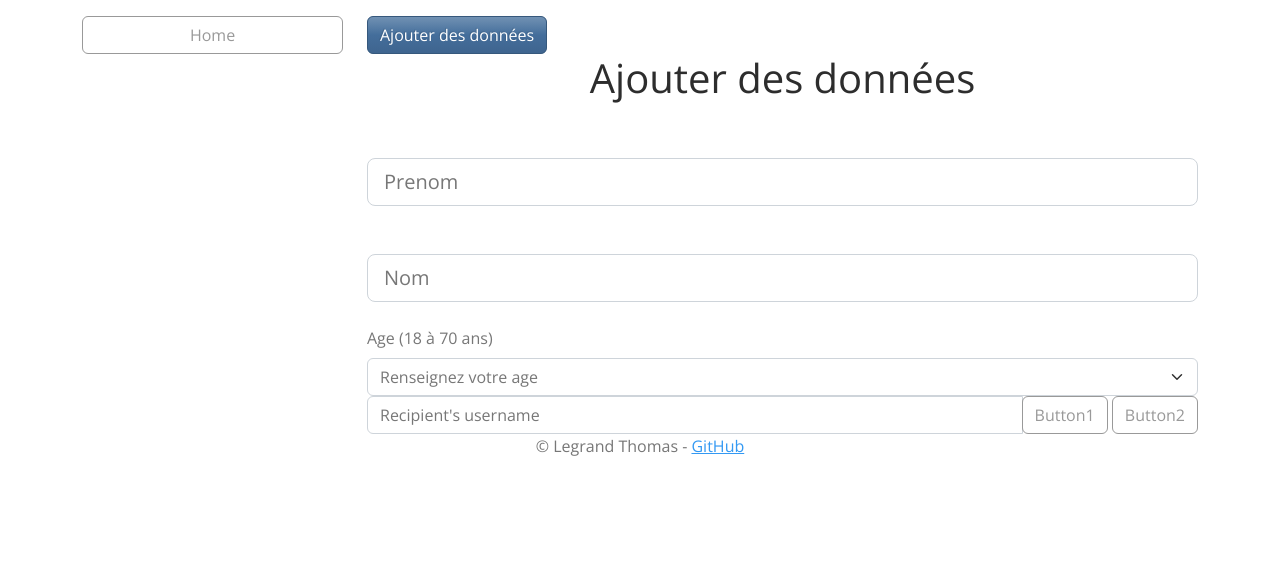
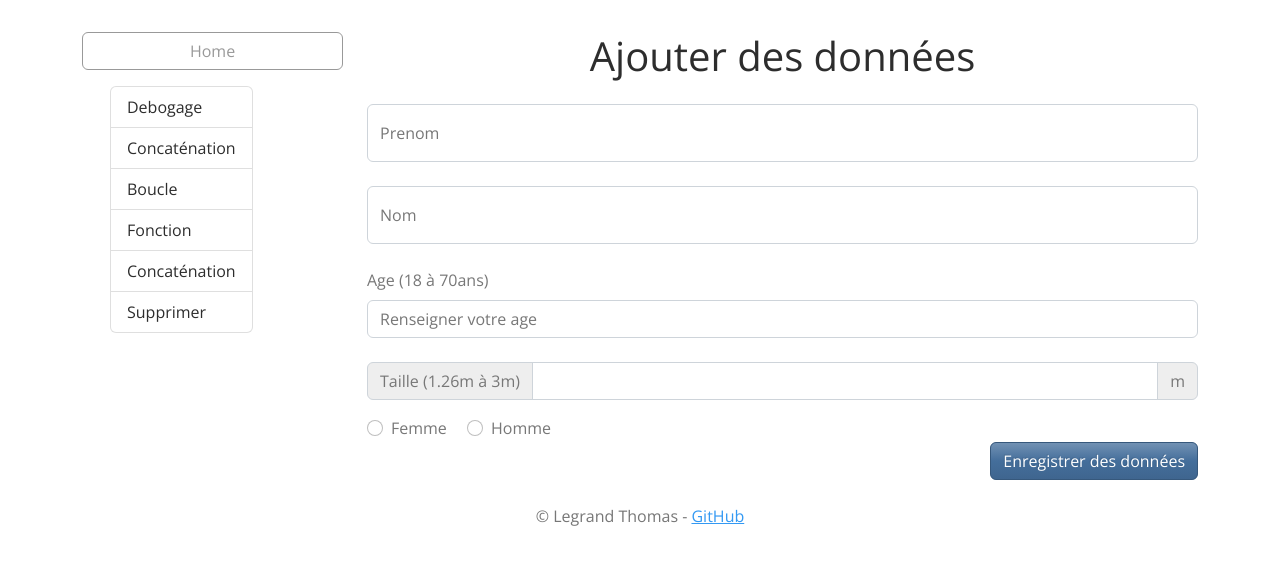
Before and after one commit to LegrandThomas/bonphp, a PHP site: page /index.php?add in a window 1280 px wide. Shown: the part 236-800 px from the top of the page. Run offline with PHP 8.4, Linux system fonts and the light colour scheme; some libraries are stand-ins or nearby versions.

Commit message:
prise de tête ^^

```diff
--- a/includes/form.inc.html
+++ b/includes/form.inc.html
@@ -1,31 +1,55 @@
+
+
 <p class="h1 text-center">Ajouter des données</p>
+<form action="index.php" method="POST">
 
-<div class="form-group">
-    <label class="col-form-label col-form-label-lg mt-4" for="inputLarge"></label>
-    <input class="form-control form-control-lg" type="text" placeholder="Prenom" id="inputLarge">
-</div>
-<div class="form-group">
-    <label class="col-form-label col-form-label-lg mt-4" for="inputLarge"></label>
-    <input class="form-control form-control-lg" type="text" placeholder="Nom" id="inputLarge">
-</div>
+
+
+    <div class="form-floating">
+        <input type="text" class="form-control mt-4" id="floatingPassword" placeholder="Prenom" name="Prenom">
+        <label for="floatingPassword">Prenom</label>
+    </div>
+    <div class="form-floating">
+        <input type="text" class="form-control mt-4" id="floatingPassword" placeholder="Nom" name="Nom">
+        <label for="floatingPassword">Nom</label>
+    </div>
+
+
+
 
     <div class="form-group">
-    <label for="exampleSelect2" class="form-label mt-4">Age (18 à 70 ans) </label>
-        <select class="form-select " size="1" id="exampleSelect2">
-            <option>Renseignez votre age</option>
-        <option>17</option>
-        <option>18</option>
-        <option>19</option>
-        </select>
+        <label for="basic-url"
+        class="form-label mt-4">Age (18 à 70ans)</label>
+        <div class="input-group mb-3">
+        <input type="number" class="form-control" id="replyNumber" min="18" max="70" step="1" data-bind="value:replyNumber" placeholder="Renseigner votre age" name="Age" >
+        </div>
     </div>
 
-    <div class="input-group">
-        <input type="text" class="form-control" placeholder="Recipient's username"
-            aria-label="Recipient's username with two button addons">
-            <div>
-                <button class="btn btn-outline-secondary" type="button">Button1</button>
-                <button class="btn btn-outline-secondary" type="button">Button2</button>
+
+    <div class="form-group">
+        <div class="input-group mb-3 mt-4">
+            <span class="input-group-text">Taille (1.26m à 3m)</span>
+            <input type="number" class="form-control" id="replyNumber" min="1.26" max="3" step="0.01" data-bind="value:replyNumber" name="Taille" >
+            <span class="input-group-text">m</span>
+        </div>
+    </div>
+
+    <div class="form-check form-check-inline">
+        <input class="form-check-input" type="radio" name="inlineRadioOptions" id="inlineRadio1" value="option1" name="civilité">
+        <label class="form-check-label" for="inlineRadio1">Femme</label>
+    </div>
+
+    <div class="form-check form-check-inline ">
+        <input class="form-check-input" type="radio" name="inlineRadioOptions" id="inlineRadio2" value="option2" name="civilité">
+        <label class="form-check-label" for="inlineRadio2">Homme</label>
+    </div>
 
 
-            </div>
+    <div class="d-flex flex-row-reverse bd-highlight">
+    <button type="submit" class="btn btn-primary" name="enreg">Enregistrer des données</button>
+
+
     </div>
+
+
+</form>
--- a/includes/ul.inc.php
+++ b/includes/ul.inc.php
@@ -1,31 +1,20 @@
-<!-- <nav>
-    <button type="button" class="btn btn-outline-secondary">Home
-        </button>
-        <ul>
-            <li>Debogage</li>
-            <li>Concaténation</li>
-            <li>Boucle</li>
-            <li>Fonction</li>
-            <li>Supprimer</li>
-        </ul>
-</nav> -->
 
 <div class="container">
     <div class="d-flex p-2 bd-highlight w-25 p-3" >
 
-        <nav>
-            <button type="button" class="btn btn-outline-secondary w-100 p-2" >Home </button>
+
+
+
                 <ul class="list-group">
-                    <li class="list-group-item active" aria-current="true">An active item</li>
-                    <button type="button" class="list-group-item list-group-item-action">A second item</button>
-                    <button type="button" class="list-group-item list-group-item-action">A third button item</button>
-                    <button type="button" class="list-group-item list-group-item-action">A fourth button item</button>
-                    <li class="list-group-item">A second item</li>
-                    <li class="list-group-item">A third item</li>
-                    <li class="list-group-item">A fourth item</li>
-                    <li class="list-group-item">And a fifth one</li>
+                    <button type="button" class="list-group-item list-group-item-action">Debogage</button>
+                    <button type="button" class="list-group-item list-group-item-action">Concaténation</button>
+                    <button type="button" class="list-group-item list-group-item-action">Boucle</button>
+                    <button type="button" class="list-group-item list-group-item-action">Fonction</button>
+                    <button type="button" class="list-group-item list-group-item-action">Concaténation</button>
+                    <button type="button" class="list-group-item list-group-item-action">Supprimer</button>
+
                 </ul>
-        </nav>
+
 
     </div>
 </div>
--- a/index.php
+++ b/index.php
@@ -1,40 +1,90 @@
+<?php
+session_start();
+if (!key_exists("Prenom", $_SESSION) ||
+    !key_exists("Nom", $_SESSION) ||
+    !key_exists("Age", $_SESSION)||
+    !key_exists("Taille", $_SESSION)||
+    !key_exists("civilité", $_SESSION)) {
+    $has_session = session_status() == PHP_SESSION_ACTIVE;
+
+}
+?>
+
+
 <!DOCTYPE html>
 <html lang="fr">
 
-    <?php  include 'includes/head.inc.html';  ?>
+    <?php include("./includes/head.inc.html"); ?>
+
 <body>
-     <?php include 'includes/header.inc.html';  ?>
 
+    <?php include("./includes/header.inc.html"); ?>
 
-     <div class="container">
+    <div class="container">
         <div class="row">
-            <div class="col-3">
-                <nav>
-                    <div class="d-grid gap-2">
+            <div class="col-md-3 mt-3">
 
-                            <button type="button" class="btn btn-outline-secondary btn-block">Home</button>
+            <a role="button" class="btn btn-outline-secondary w-100" href="index.php" name="home">Home</a>
+           <?php  if ($has_session = 1) include_once './includes/ul.inc.php';
+           ?>
 
-                    </div>
-                </nav>
-            </div>
+             </div>
 
-            <div class="col-9">
-                <section>
-                    <button type="button" class="btn btn-primary">Ajouter des données</button>
-
-                    <?php  include 'includes/form.inc.html'; ?>
-                </section>
-            </div>
-        </div>
-    </div>
+            <section class="col-md-9 mt-3">
 
 
 
-         <!-- include 'includes/ul.inc.php'; -->
+                    <?php
+
+                     if(isset($_GET['add'])) {include './includes/form.inc.html'; }
+                     else{
+
+
+                                      if(isset($_POST['enreg'])){
+
+                                              $table = array(
+                                              $first_name = $_POST['Prenom'],
+                                              $last_name = $_POST['Nom'],
+                                              $age= $_POST['Age'],
+                                              $size = $_POST['Taille'],
+                                              $civility= $_POST['civilité'],
+                                                            );
+
+                                              $_SESSION['table'] = $table;
+                                            // print_r ($_SESSION['table']);
+
+                                             echo '<p class="alert-success text-center py-3"> Données sauvegardées</p>' ;
+
+                                            }  else{
+
+                                            echo '<a role="button" class=" btn btn-primary" href="index.php?add">Ajouter des données</a>';
+
+                                            }
+
+
+                                        }
 
 
 
-    <?php include 'includes/footer.inc.html';  ?>
 
+
+
+                    ?>
+
+
+
+
+
+
+
+<!--
+
+-->
+            </section>
+        </div>
+
+    </div>
+    <br>
+    <?php include("./includes/footer.inc.html"); ?>
 </body>
 </html>
```
